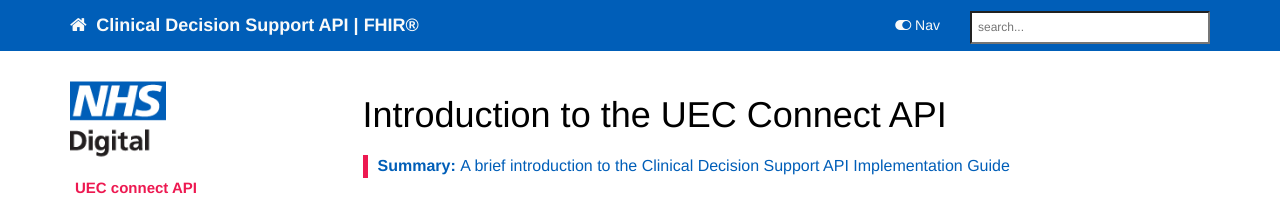
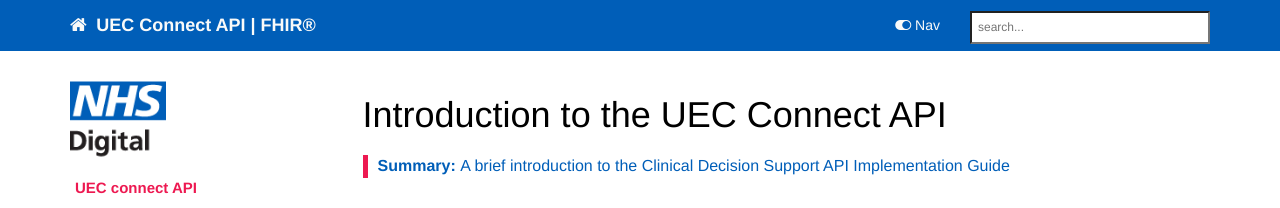
Before and after one commit to nhsconnect/FHIR-CDS, a Jekyll site: the page built from index.md, in a window 1280 px wide. Shown: the top 208 px of the page. Built offline with Jekyll 4.4.1, drawn with Linux system fonts in a browser that asks for light colours; nearby versions of some CDN libraries; our own code applies the rules of GitHub Pages for plain Markdown files; comment, search, counter and statistics services are not loaded.

Commit message:
changed to UEC Connect top title

```diff
--- a/_config.yml
+++ b/_config.yml
@@ -4,11 +4,11 @@ output: web
 
 
 #topnav_title: Clinical Decision Support API | FHIR&reg;
-topnav_title: Clinical Decision Support API | FHIR&reg;
+topnav_title: UEC Connect API | FHIR&reg;
 # this appears on the top navigation bar next to the home button
 
 #site_title: Clinical Decision Support API
-site_title: Clinical Decision Support API
+site_title: UEC Connect API
 # this appears in the html browser tab for the site title (seen mostly by search engines, not users)
 
 company_name: NHS Digital
```
